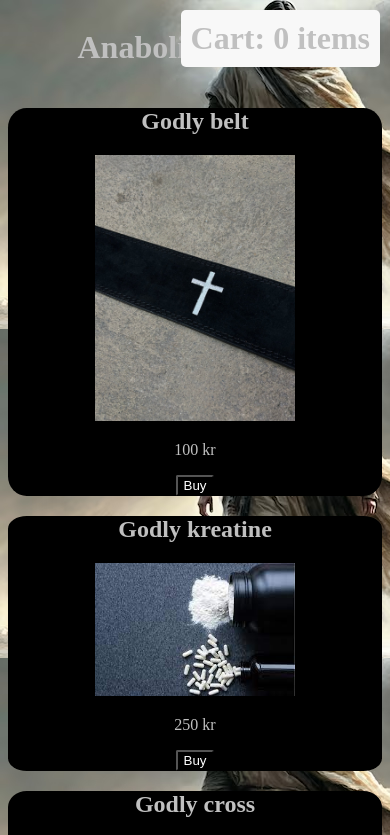
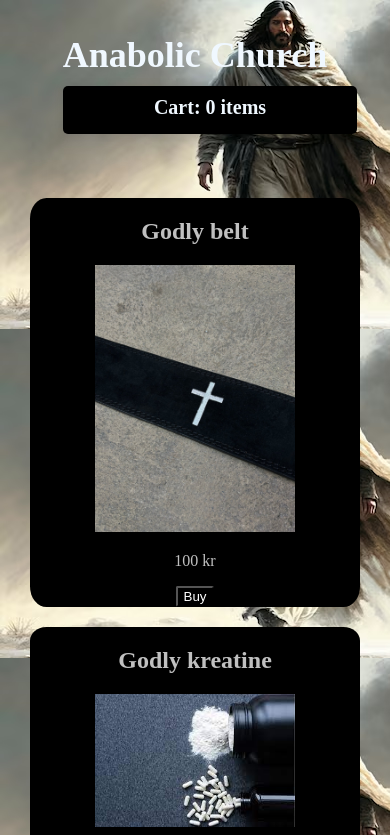
Before and after one commit to TE22A-OLIVER-BADAWI/Projekt-hemsida-k-pa, a plain HTML site: page index.html in a window 390 px wide. Shown: the top 835 px of the page. Drawn offline with Linux system fonts and the light colour scheme; a web font is replaced by a local one.

Commit message:
lol jag ör bar

```diff
--- a/index.html
+++ b/index.html
@@ -10,7 +10,8 @@
 <link href="https://fonts.googleapis.com/css2?family=Cormorant+Unicase:wght@300;400;500;600;700&display=swap" rel="stylesheet">
 </head>
 <body>
-    <header> <h1> Anabolic Church<div class="shopping-cart">
+    <script src="script.js"></script>
+    <header> <h1> Anabolic Church<div class="shopping-cart" id="cart">
  Cart: 0 items
     </div>
 
@@ -18,7 +19,7 @@
     </h1></header>
     <main>
         <article id="Bälte">
-            <h2>Godly belt</h2>
+            <h2 id="Belt">Godly belt</h2>
             <img src="img/IMG_6238_900x.jpg" alt="Lyft bälte" srcset="">
             <p>100 kr</p>
             <button>Buy</button>
@@ -44,6 +45,7 @@
             <p>508kr</p>
             <button>Buy</button>
         </article>
+    </main>
 
     <footer>
         Contact us at 291031390 or by Email at Anabolic@church.com
--- /dev/null
+++ b/script.js
@@ -0,0 +1,51 @@
+
+
+document.addEventListener("DOMContentLoaded", function () {
+    let cart = [];
+
+    const cartElement = document.getElementById("cart");
+
+    function updateCart() {
+
+        const totalPrice = cart.reduce((total, item) => total + (item.price * item.quantity), 0);
+
+        if (cart.length > 0) {
+            cartElement.innerHTML = `
+                <ul>
+                    ${cart.map(item => `<li>${item.name} - ${item.quantity} x ${item.price} kr</li>`).join('')}
+                </ul>
+                <p>Total: ${totalPrice} kr</p>
+            `;
+        } else {
+            cartElement.innerHTML = 'Cart is empty';
+        }
+    }
+
+    function addItemToCart(name, price) {
+        const existingItem = cart.find(item => item.name === name);
+
+        if (existingItem) {
+
+            existingItem.quantity++;
+        } else {
+
+            cart.push({
+                name: name,
+                price: price,
+                quantity: 1
+            });
+        }
+
+        updateCart();
+    }
+
+    const buyButtons = document.querySelectorAll("button");
+    buyButtons.forEach(function (button, index) {
+        button.addEventListener("click", function () {
+
+            const productName = button.parentElement.querySelector("h2").innerText;
+            const productPrice = parseFloat(button.parentElement.querySelector("p").innerText);
+            addItemToCart(productName, productPrice);
+        });
+    });
+});
--- a/style.css
+++ b/style.css
@@ -1,24 +1,49 @@
-
-body{ display: flex;
+body {
+  display: flex;
   flex-direction: column;
   align-items: center;
   background-image: url("img/Theman.avif");
-color: silver ;
-font-family:"Cormorant Unicase" ;
+  color: silver;
+  font-family: "Cormorant Unicase";
+  margin: 0;
+  padding: 0;
 }
-footer{ border-radius: 3px;
+footer {
+  border-radius: 3px;
   border: 4px solid black;
   background-color: white;
   color: black;
   margin-top: 5%;
+  padding: 10px;
+  text-align: center;
+  font-size: 15px;
+  width: 100%;
+  font-size: 20px;
 }
-
-article{text-align: center;
-background-color: black;background-size: 500px;
+main {
+  display: flex;
+  flex-wrap: wrap;
+  justify-content: space-around;
+  padding: 20px;
+}
+header {
+  color: aliceblue;
+  position: relative;
+  padding: 10px;
+  text-align: center;
+}
+article {
+  text-align: center;
+  background-color: black;
+  background-size: 500px;
+  width: 200px;
+  margin: 10px;
 
   border-radius: 5%;
 }
-p{size-adjust: 10px;}
+p {
+  size-adjust: 10px;
+}
 
 /* Element/klass/id{
     regel:värde;
@@ -26,20 +51,60 @@ p{size-adjust: 10px;}
 
 } */
 
-img{
+img {
   max-width: 200px;
   max-height: auto;
 }
-button{background-color: black;color:white;
-border-radius: 2px;}
-div{ align-items: left;
+button {
   background-color: black;
-border-radius: 3px;}
+  color: white;
+  border-radius: 2px;
+}
+
+div {
+  align-items: left;
+  background-color: black;
+  border-radius: 3px;
+}
+
 .shopping-cart {
   position: absolute;
   top: 10px;
   right: 10px;
-    background-color: #f8f8f8;
-    padding: 10px;
+  background-color: black;
+  padding: 20px;
   border-radius: 5px;
-    box-shadow: 0 0 10px rgba(0, 0, 0, 0.1);}
+  box-shadow: 0 0 10px rgba(0, 0, 0, 0.1);
+  font-size: 10px;
+}
+/* Dator*/
+@media screen and (max-width: 768px) {
+}
+main {
+  justify-content: center;
+}
+
+article {
+  width: 80%;
+}
+.shopping-cart {
+  position: static;
+  margin-top: 10px;
+  width: 100%;
+  text-align: center;
+  font-size: 20px;
+  padding-top: 10px;
+  padding-left: 15px;
+  padding-right: 15px;
+  padding-bottom: 15px;
+}
+/* Mobil och IPAD*/
+@media screen and (max-width: 500px) {
+  header {
+    font-size: 18px;
+  }
+
+  article {
+    width: 100%;
+  }
+}
```
Lines whose indentation alone changed are shown as unchanged.
